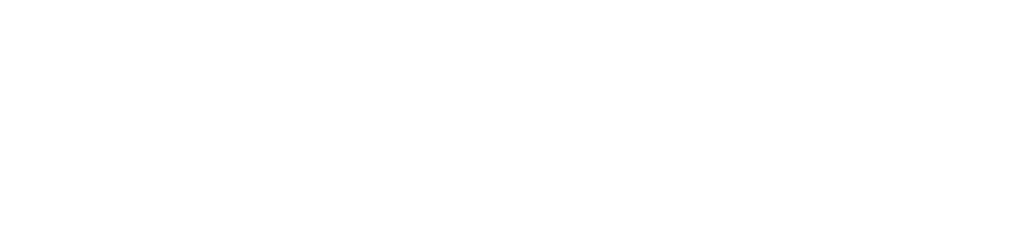
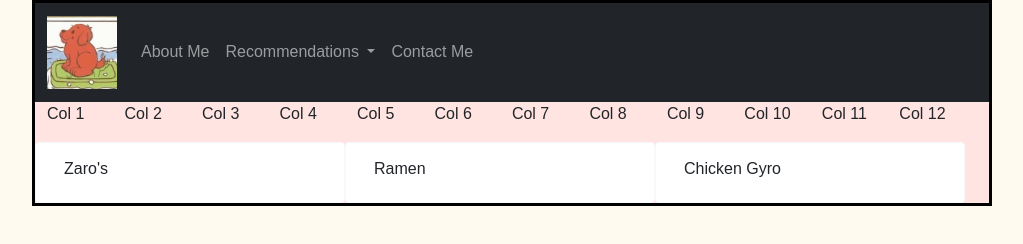
Before and after one commit to arielis-c19/Project, a website: page byfood.html in a window 1280 px wide. Shown: the whole page, without its empty margins (128-1151 px from the left). Drawn offline with nearby package versions, Linux system fonts and the light colour scheme; files that its build step writes are made by us from their sources.

Commit message:
Update byfood.html

```diff
--- a/byfood.html
+++ b/byfood.html
@@ -2,9 +2,96 @@
 <html lang="en">
 <head>
     <meta charset="UTF-8">
-    <title>Title</title>
-</head>
+    <title>Clifford's Corner</title> <!-- brainstorm website names :) -->
+        <link rel="icon" type="image/x-icon" href="/img4/clifford.png"> <!-- IT WORKS NOW :))) -->
+        <!-- CSS only -->
+        <link href="https://cdn.jsdelivr.net/npm/bootstrap@5.0.2/dist/css/bootstrap.min.css"
+              rel="stylesheet"
+              integrity="sha384-EVSTQN3/azprG1Anm3QDgpJLIm9Nao0Yz1ztcQTwFspd3yD65VohhpuuCOmLASjC"
+              crossorigin="anonymous">
+        <link href="css/main.css" rel="stylesheet">
+
+    </head>
 <body>
+<div class="container-fluid">
+    <div class="row">
+        <nav class="navbar navbar-expand-md
+                    justify-content-start
+                    bg-dark navbar-dark
+                    col-12">
 
+            <!-- Brand -->
+            <a class="navbar-brand" href="index.html"> <!--Logo</a>   always have href be this html file (on each page) -->
+                <img src="img4/clifford.png" alt = "Logo" style="width:70px;">
+            </a>
+            <!-- Responsive Button for the smaller menu -->
+            <button class="navbar-toggler" type="button"
+                    data-bs-toggle="collapse" data-bs-target="#collapsibleNavbar">
+                <span class="navbar-toggler-icon"></span>
+            </button>
+            <div class="collapse navbar-collapse" id="collapsibleNavbar">
+                <ul class="navbar-nav">
+
+                    <!-- Links -->
+                    <li class="nav-item">
+                        <a class="nav-link" href="about.html">About Me</a>
+                    </li>
+
+                    <li class="nav-item dropdown">
+                        <a class="nav-link dropdown-toggle" href="recommendation.html" id="navbardrop"
+                           data-toggle="dropdown" role="button" data-bs-toggle="dropdown" aria-expanded="false">
+                            Recommendations
+                        </a>
+                        <div class="dropdown-menu">
+                            <a class="dropdown-item" href="#">By Price</a>
+                            <a class="dropdown-item" href="byfood.html">By Food</a>
+                            <a class="dropdown-item" href="#">By Travel</a>
+                        </div>
+                    </li>
+
+                    <!-- START OF CONTACT me NAV BAR THING-->
+                    <li class="nav-item">
+                        <a class="nav-link" href="contact.html">Contact Me</a>
+                    </li>
+                </ul>
+            </div>
+        </nav>
+        <div class="row">
+            <p class="col-1">Col 1</p>
+            <p class="col-1">Col 2</p>
+            <p class="col-1">Col 3</p>
+            <p class="col-1">Col 4</p>
+            <p class="col-1">Col 5</p>
+            <p class="col-1">Col 6</p>
+            <p class="col-1">Col 7</p>
+            <p class="col-1">Col 8</p>
+            <p class="col-1">Col 9</p>
+            <p class="col-1">Col 10</p>
+            <p class="col-1">Col 11</p>
+            <p class="col-1">Col 12</p>
+        </div>
+
+<div class="row">
+        <div class="card border-light col-12 col-sm-4 col-md-4 col-lg-4">
+            <div class="card-body">
+                <h6 class="card-title">Zaro's</h6>
+                <!--<p class="card-text">$30.00</p>
+                <a href="viewitems/animal1.html" class="stretched-link"></a> -->
+            </div>
+        </div>
+
+        <div class="card border-light col-6 col-md-4 col-lg-4">
+            <div class="card-body">
+                <h6 class="card-title">Ramen</h6>
+                <a href="viewitems/totebag1.html" class="stretched-link"></a>
+            </div>
+        </div>
+
+        <div class="card border-light col-6 col-md-4 col-lg-4">
+            <div class="card-body">
+                <h6 class="card-title">Chicken Gyro</h6>
+                <a href="viewitems/pokemon2.html" class="stretched-link"></a>
+            </div>
+        </div>
 </body>
 </html>
```
